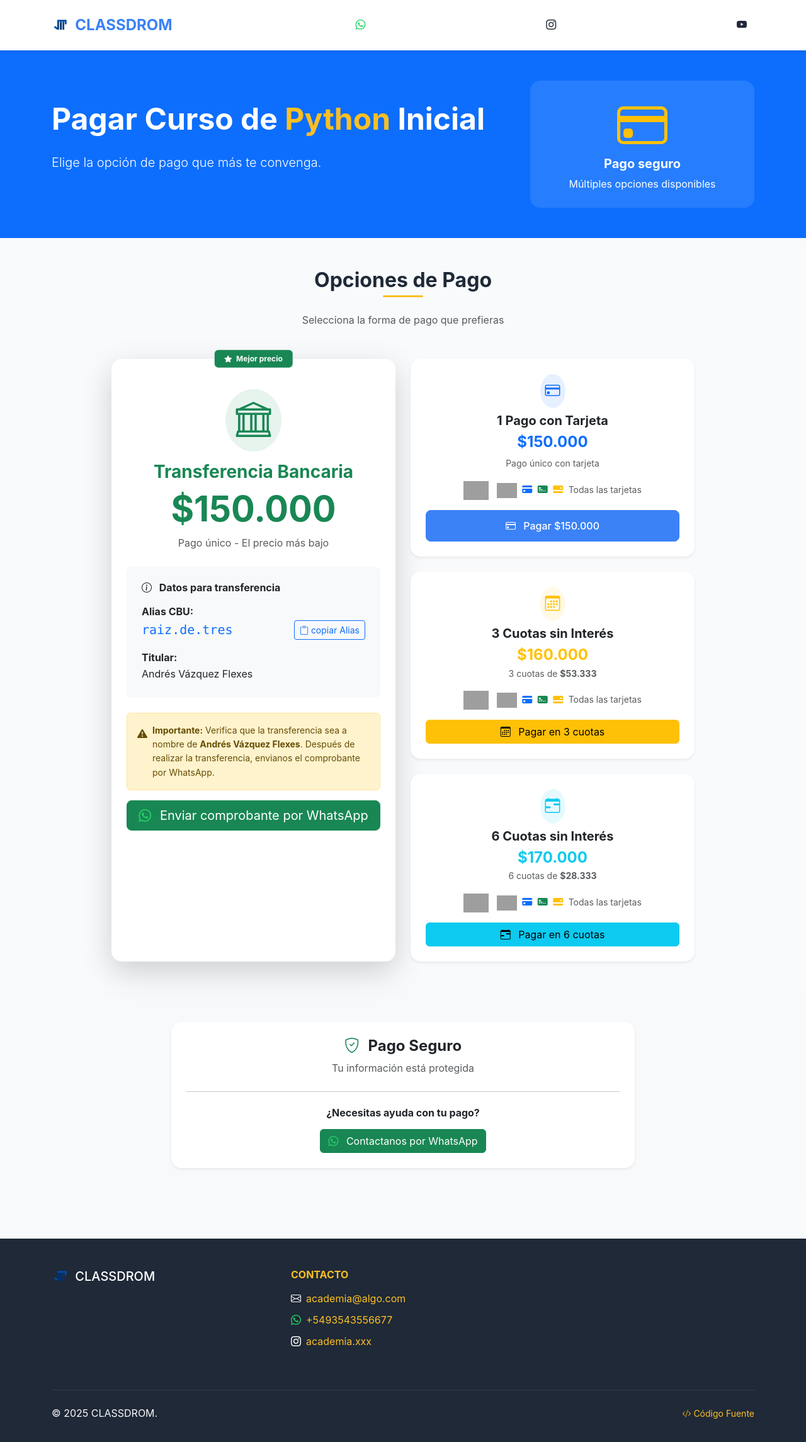
After one commit to avdata99/clasdrom, a Django app: template cdrom/cursos/templates/cursos/s/python-pay.html in a window 1280 px wide. The commit adds this page. Shown: the whole page at 63% size. Run offline with Django 4.2, Linux system fonts and the light colour scheme; the template is opened without the code that fills it, so the values that code supplies are empty; data comes from the database, SQL or seed files in the repository; grey boxes are pictures that could not be loaded.

Commit message:
Pay and OK button

```diff
--- a/cdrom/core/context_processors.py
+++ b/cdrom/core/context_processors.py
@@ -14,8 +14,7 @@ def app_base_context(request):
     if country == "54" and zone.startswith("9") is False:
         zone = "9" + zone
     whatsapp_number = f"+{country}{zone}{number}"
-    whatsapp_message = "Hola ..."
-    whatsapp_url = f"https://wa.me/{country}{zone}{number}?text={whatsapp_message}"
+    whatsapp_url = f"https://wa.me/{country}{zone}{number}"
 
     instagram_name = settings.APP_INSTAGRAM
     instagram_url = f"https://instagram.com/{instagram_name}"
--- a/cdrom/core/templates/components/footer.html
+++ b/cdrom/core/templates/components/footer.html
@@ -47,7 +47,7 @@
                     <!-- whatsapp -->
                     <div class="d-flex align-items-center mb-2">
                         <i class="bi bi-whatsapp me-2"></i>
-                        <a href="{{ whatsapp_url }}"
+                        <a href="{{ whatsapp_url }}?text=Hola"
                            target="_blank"
                            rel="noopener"
                            class="text-decoration-none">
--- a/cdrom/core/templates/components/navbar.html
+++ b/cdrom/core/templates/components/navbar.html
@@ -7,7 +7,7 @@
             <span>{{ site_brand }}</span>
         </a>
         <!-- WhatsApp Link -->
-        <a class="nav-link" href="{{ whatsapp_url }}" target="_blank" rel="noopener">
+        <a class="nav-link" href="{{ whatsapp_url }}?text=Hola" target="_blank" rel="noopener">
             <i class="bi bi-whatsapp me-1"></i>
         </a>
         <!-- Instagram Link -->
@@ -82,7 +82,7 @@
                     </ul>
                 </li>
                 <li class="nav-item">
-                    <a class="nav-link" href="{{ whatsapp_url }}" target="_blank" rel="noopener">
+                    <a class="nav-link" href="{{ whatsapp_url }}?text=Hola" target="_blank" rel="noopener">
                         <i class="bi bi-whatsapp me-1"></i>Contactanos
                     </a>
                 </li>
--- a/cdrom/core/templates/pages/home.html
+++ b/cdrom/core/templates/pages/home.html
@@ -315,7 +315,7 @@
                                         Graba tus clases para que queden disponibles en nuestro canal de YouTube
                                     </li>
                                 </ul>
-                                <a href="{{ whatsapp_url }}" class="btn btn-success btn-lg">
+                                <a href="{{ whatsapp_url }}?text=Hola" class="btn btn-success btn-lg">
                                     <i class="bi bi-whatsapp me-1"></i>
                                     Iniciar conversacion
                                 </a>
@@ -389,7 +389,7 @@
                         <i class="bi bi-rocket-takeoff me-2"></i>
                         Comenzar Mi Carrera
                     </a>
-                    <a href="{{ whatsapp_url }}" target="_blank" rel="noopener" class="btn btn-outline-light btn-lg">
+                    <a href="{{ whatsapp_url }}?text=Hola" target="_blank" rel="noopener" class="btn btn-outline-light btn-lg">
                         <i class="bi bi-whatsapp me-2"></i>
                         Contactar por WhatsApp
                     </a>
--- /dev/null
+++ b/cdrom/cursos/templates/cursos/s/python-pay.html
@@ -0,0 +1,342 @@
+{% extends "base.html" %}
+{% load static %}
+
+{% block title %}Pagar curso Python Inicial - {{ site_brand|default:"Academia Python" }}{% endblock %}
+
+{% block extra_css %}
+<link href="{% static 'cursos/css/cursos.css' %}" rel="stylesheet">
+{% endblock %}
+
+{% block content %}
+<!-- Payment Hero Section -->
+<section class="py-5 bg-primary text-white">
+    <div class="container">
+        <div class="row align-items-center">
+            <div class="col-lg-8">
+                <h1 class="display-5 fw-bold mb-4">
+                    Pagar Curso de
+                    <span style="color: var(--accent-color);">Python</span>
+                    Inicial
+                </h1>
+                <p class="lead mb-4">
+                    Elige la opción de pago que más te convenga.
+                </p>
+            </div>
+            <div class="col-lg-4 mt-4 mt-lg-0">
+                <div class="text-center">
+                    <div class="bg-white bg-opacity-10 rounded-4 p-4">
+                        <i class="bi bi-credit-card display-1 text-warning mb-3"></i>
+                        <h5 class="fw-bold">Pago seguro</h5>
+                        <p class="mb-0">Múltiples opciones disponibles</p>
+                    </div>
+                </div>
+            </div>
+        </div>
+    </div>
+</section>
+
+<!-- Payment Options Section -->
+<section class="py-5">
+    <div class="container">
+        <div class="row justify-content-center">
+            <div class="col-lg-10">
+                <div class="text-center mb-5">
+                    <h2 class="section-title">Opciones de Pago</h2>
+                    <p class="text-muted">
+                        Selecciona la forma de pago que prefieras
+                    </p>
+                </div>
+
+                <div class="row g-4">
+                    <!-- Bank Transfer Option -->
+                    <div class="col-lg-6">
+                        <div class="card h-100 border-0 shadow-lg position-relative">
+                            <div class="position-absolute top-0 start-50 translate-middle">
+                                <span class="badge bg-success px-3 py-2">
+                                    <i class="bi bi-star-fill me-1"></i>
+                                    Mejor precio
+                                </span>
+                            </div>
+                            <div class="card-body p-4 pt-5">
+                                <div class="text-center mb-4">
+                                    <div class="bg-success bg-opacity-10 rounded-circle p-3 d-inline-flex mb-3">
+                                        <i class="bi bi-bank display-4 text-success"></i>
+                                    </div>
+                                    <h3 class="fw-bold text-success">Transferencia Bancaria</h3>
+                                    <div class="display-4 fw-bold text-success mb-2">$150.000</div>
+                                    <p class="text-muted mb-4">Pago único - El precio más bajo</p>
+                                </div>
+
+                                <div class="bg-light rounded-3 p-4 mb-4">
+                                    <h6 class="fw-bold mb-3">
+                                        <i class="bi bi-info-circle me-2"></i>
+                                        Datos para transferencia
+                                    </h6>
+                                    <div class="row g-2">
+                                        <div class="col-12">
+                                            <strong>Alias CBU:</strong>
+                                            <div class="d-flex justify-content-between align-items-center">
+                                                <code class="fs-5 text-primary">raiz.de.tres</code>
+                                                <button class="btn btn-sm btn-outline-primary" onclick="copyToClipboard('raiz.de.tres', this)">
+                                                    <i class="bi bi-clipboard"></i> copiar Alias
+                                                </button>
+                                            </div>
+                                            <div id="copy-message" class="small mt-2" style="display: none;">
+                                                <!-- Mensaje dinámico aquí -->
+                                            </div>
+                                        </div>
+                                        <div class="col-12 mt-3">
+                                            <strong>Titular:</strong>
+                                            <div class="text-dark">Andrés Vázquez Flexes</div>
+                                        </div>
+
+                                    </div>
+                                </div>
+
+                                <div class="alert alert-warning d-flex align-items-start" role="alert">
+                                    <i class="bi bi-exclamation-triangle-fill me-2 mt-1"></i>
+                                    <div class="small">
+                                        <strong>Importante:</strong> Verifica que la transferencia sea a nombre de <strong>Andrés Vázquez Flexes</strong>.
+                                        Después de realizar la transferencia, envianos el comprobante por WhatsApp.
+                                    </div>
+                                </div>
+
+                                <div class="d-grid">
+                                    <a href="{{ whatsapp_url }}?text=Hola, adjunto mi comprobante de pago por transferencia" target="_blank" rel="noopener" class="btn btn-success btn-lg">
+                                        <i class="bi bi-whatsapp me-2"></i>
+                                        Enviar comprobante por WhatsApp
+                                    </a>
+                                </div>
+                            </div>
+                        </div>
+                    </div>
+
+                    <!-- MercadoPago Options -->
+                    <div class="col-lg-6">
+                        <div class="row g-4">
+                            <!-- 1 Payment -->
+                            <div class="col-12">
+                                <div class="card h-100 border-0 shadow-sm">
+                                    <div class="card-body p-4">
+                                        <div class="text-center mb-3">
+                                            <div class="bg-primary bg-opacity-10 rounded-circle p-2 d-inline-flex mb-2">
+                                                <i class="bi bi-credit-card text-primary fs-4"></i>
+                                            </div>
+                                            <h5 class="fw-bold">1 Pago con Tarjeta</h5>
+                                            <div class="h4 fw-bold text-primary mb-2">$150.000</div>
+                                            <p class="text-muted small mb-3">Pago único con tarjeta</p>
+                                        </div>
+
+                                        <div class="text-center mb-3">
+                                            <!-- Visa -->
+                                            <img src="https://http2.mlstatic.com/storage/logos-api-admin/a5f047d0-9be0-11ec-aad4-c3381f368aaf-m.svg"
+                                                 alt="Mercado Pago" style="height: 30px;" class="me-2">
+                                            <!-- Mastercard -->
+                                            <img src="https://upload.wikimedia.org/wikipedia/commons/2/2a/Mastercard-logo.svg"
+                                                 alt="Mastercard" style="height: 24px;" class="me-1 align-middle">
+                                            <i class="bi bi-credit-card-fill text-primary me-1"></i>
+                                            <i class="bi bi-credit-card-2-front-fill text-success me-1"></i>
+                                            <i class="bi bi-credit-card-2-back-fill text-warning me-1"></i>
+                                            <span class="small text-muted">Todas las tarjetas</span>
+                                        </div>
+
+                                        <div class="d-grid">
+                                            <a href="https://mpago.la/1N2x1iz" class="btn btn-primary">
+                                                <i class="bi bi-credit-card me-2"></i>
+                                                Pagar $150.000
+                                            </a>
+                                        </div>
+                                    </div>
+                                </div>
+                            </div>
+
+                            <!-- 3 Payments -->
+                            <div class="col-12">
+                                <div class="card h-100 border-0 shadow-sm">
+                                    <div class="card-body p-4">
+                                        <div class="text-center mb-3">
+                                            <div class="bg-warning bg-opacity-10 rounded-circle p-2 d-inline-flex mb-2">
+                                                <i class="bi bi-calendar3 text-warning fs-4"></i>
+                                            </div>
+                                            <h5 class="fw-bold">3 Cuotas sin Interés</h5>
+                                            <div class="h4 fw-bold text-warning mb-1">$160.000</div>
+                                            <p class="text-muted small mb-3">3 cuotas de <strong>$53.333</strong></p>
+                                        </div>
+
+                                        <div class="text-center mb-3">
+                                            <!-- Visa -->
+                                            <img src="https://http2.mlstatic.com/storage/logos-api-admin/a5f047d0-9be0-11ec-aad4-c3381f368aaf-m.svg"
+                                                 alt="Mercado Pago" style="height: 30px;" class="me-2">
+                                            <!-- Mastercard -->
+                                            <img src="https://upload.wikimedia.org/wikipedia/commons/2/2a/Mastercard-logo.svg"
+                                                 alt="Mastercard" style="height: 24px;" class="me-1 align-middle">
+                                            <i class="bi bi-credit-card-fill text-primary me-1"></i>
+                                            <i class="bi bi-credit-card-2-front-fill text-success me-1"></i>
+                                            <i class="bi bi-credit-card-2-back-fill text-warning me-1"></i>
+                                            <span class="small text-muted">Todas las tarjetas</span>
+
+                                        </div>
+
+                                        <div class="d-grid">
+                                            <a href="https://mpago.li/11Zmo4E" class="btn btn-warning">
+                                                <i class="bi bi-calendar3 me-2"></i>
+                                                Pagar en 3 cuotas
+                                            </a>
+                                        </div>
+                                    </div>
+                                </div>
+                            </div>
+
+                            <!-- 6 Payments -->
+                            <div class="col-12">
+                                <div class="card h-100 border-0 shadow-sm">
+                                    <div class="card-body p-4">
+                                        <div class="text-center mb-3">
+                                            <div class="bg-info bg-opacity-10 rounded-circle p-2 d-inline-flex mb-2">
+                                                <i class="bi bi-calendar-range text-info fs-4"></i>
+                                            </div>
+                                            <h5 class="fw-bold">6 Cuotas sin Interés</h5>
+                                            <div class="h4 fw-bold text-info mb-1">$170.000</div>
+                                            <p class="text-muted small mb-3">6 cuotas de <strong>$28.333</strong></p>
+                                        </div>
+
+                                        <div class="text-center mb-3">
+                                            <!-- Visa -->
+                                            <img src="https://http2.mlstatic.com/storage/logos-api-admin/a5f047d0-9be0-11ec-aad4-c3381f368aaf-m.svg"
+                                                 alt="Mercado Pago" style="height: 30px;" class="me-2">
+                                            <!-- Mastercard -->
+                                            <img src="https://upload.wikimedia.org/wikipedia/commons/2/2a/Mastercard-logo.svg"
+                                                 alt="Mastercard" style="height: 24px;" class="me-1 align-middle">
+
+                                            <i class="bi bi-credit-card-fill text-primary me-1"></i>
+                                            <i class="bi bi-credit-card-2-front-fill text-success me-1"></i>
+                                            <i class="bi bi-credit-card-2-back-fill text-warning me-1"></i>
+                                            <span class="small text-muted">Todas las tarjetas</span>
+
+                                        </div>
+
+                                        <div class="d-grid">
+                                            <a href="https://mpago.li/2VWH66i" class="btn btn-info">
+                                                <i class="bi bi-calendar-range me-2"></i>
+                                                Pagar en 6 cuotas
+                                            </a>
+                                        </div>
+                                    </div>
+                                </div>
+                            </div>
+                        </div>
+                    </div>
+                </div>
+            </div>
+        </div>
+    </div>
+</section>
+
+<!-- Security & Contact Section -->
+<section class="py-5 bg-light">
+    <div class="container">
+        <div class="row justify-content-center">
+            <div class="col-lg-8">
+                <div class="card border-0 shadow-sm">
+                    <div class="card-body p-4">
+                        <div class="text-center mb-4">
+                            <h4 class="fw-bold">
+                                <i class="bi bi-shield-check text-success me-2"></i>
+                                Pago Seguro
+                            </h4>
+                            <p class="text-muted">Tu información está protegida</p>
+                        </div>
+
+                        <hr class="my-4">
+
+                        <div class="text-center">
+                            <h6 class="fw-bold mb-3">¿Necesitas ayuda con tu pago?</h6>
+                            <a href="{{ whatsapp_url }}?text=Hola, tengo dudas con mi pago" target="_blank" rel="noopener" class="btn btn-success">
+                                <i class="bi bi-whatsapp me-2"></i>
+                                Contactanos por WhatsApp
+                            </a>
+                        </div>
+                    </div>
+                </div>
+            </div>
+        </div>
+    </div>
+</section>
+
+<script>
+function copyToClipboard(text, btn) {
+    // Reset message
+    showCopyMessage('', false);
+
+    if (navigator.clipboard && window.isSecureContext) {
+        navigator.clipboard.writeText(text).then(function() {
+            showCopySuccess(btn);
+        }).catch(function(err) {
+            showCopyError();
+        });
+    } else {
+        // Fallback
+        const textArea = document.createElement("textarea");
+        textArea.value = text;
+        textArea.style.position = "fixed";
+        textArea.style.left = "-999999px";
+        textArea.style.top = "-999999px";
+        document.body.appendChild(textArea);
+        textArea.focus();
+        textArea.select();
+        try {
+            const successful = document.execCommand('copy');
+            document.body.removeChild(textArea);
+            if (successful) {
+                showCopySuccess(btn);
+            } else {
+                showCopyError();
+            }
+        } catch (err) {
+            document.body.removeChild(textArea);
+            showCopyError();
+        }
+    }
+}
+
+function showCopySuccess(btn) {
+    showCopyMessage('<i class="bi bi-check-circle-fill me-1"></i>Alias copiado exitosamente, ya puedes usarlo', true);
+    const originalHTML = btn.innerHTML;
+    btn.innerHTML = '<i class="bi bi-check2-circle"></i> ¡Copiado!';
+    btn.classList.remove('btn-outline-primary');
+    btn.classList.add('btn-success');
+    setTimeout(() => {
+        btn.innerHTML = originalHTML;
+        btn.classList.remove('btn-success');
+        btn.classList.add('btn-outline-primary');
+        showCopyMessage('', false);
+    }, 3000);
+}
+
+function showCopyError() {
+    showCopyMessage('<i class="bi bi-x-circle-fill me-1"></i>Error al copiar el alias. Intenta nuevamente.', false, true);
+    setTimeout(() => {
+        showCopyMessage('', false);
+    }, 4000);
+}
+
+function showCopyMessage(msg, success, error) {
+    const messageDiv = document.getElementById('copy-message');
+    if (!msg) {
+        messageDiv.style.display = 'none';
+        messageDiv.innerHTML = '';
+        messageDiv.classList.remove('text-success', 'text-danger', 'fw-bold');
+        return;
+    }
+    messageDiv.innerHTML = msg;
+    messageDiv.style.display = 'block';
+    messageDiv.classList.remove('text-success', 'text-danger', 'fw-bold');
+    if (success) {
+        messageDiv.classList.add('text-success', 'fw-bold');
+    }
+    if (error) {
+        messageDiv.classList.add('text-danger', 'fw-bold');
+    }
+}
+</script>
+{% endblock %}
--- a/cdrom/cursos/templates/cursos/s/python.html
+++ b/cdrom/cursos/templates/cursos/s/python.html
@@ -28,7 +28,7 @@
                         <i class="bi bi-pencil-square me-2"></i>
                         Pre-inscríbete Ahora
                     </a>
-                    <a href="{{ whatsapp_url }}" target="_blank" rel="noopener" class="btn btn-outline-light btn-lg">
+                    <a href="{{ whatsapp_url }}?text=Hola" target="_blank" rel="noopener" class="btn btn-outline-light btn-lg">
                         <i class="bi bi-whatsapp me-2"></i>
                         Consultar por WhatsApp
                     </a>
--- a/cdrom/cursos/urls.py
+++ b/cdrom/cursos/urls.py
@@ -1,10 +1,17 @@
 from django.urls import path
-from cursos.views import CursoDetailView, CursoStaticDetailView, CursoListView  # , CursoCreateView
+from cursos.views import (
+    CursoDetailView, CursoStaticDetailView,
+    CursoListView, CursoStaticPayView,
+    CursoStaticPayOKView,
+    # , CursoCreateView
+)
 
 
 urlpatterns = [
     path('', CursoListView.as_view(), name='curso_list'),
     path('<slug:slug>/', CursoDetailView.as_view(), name='curso_detail'),
     path('s/<str:curso_name>/', CursoStaticDetailView.as_view(), name='curso_static_detail'),
+    path('s/<str:curso_name>-pay/', CursoStaticPayView.as_view(), name='curso_static_pay'),
+    path('s/<str:curso_name>-pay-ok/', CursoStaticPayOKView.as_view(), name='curso_static_pay_ok'),
     # path('add/', CursoCreateView.as_view(), name='curso_add'),
 ]
```
Also changed, not shown: cdrom/cursos/templates/cursos/s/python-pay-ok.html (added, +49 -0 lines), cdrom/cursos/views.py (+40 -0 lines).
